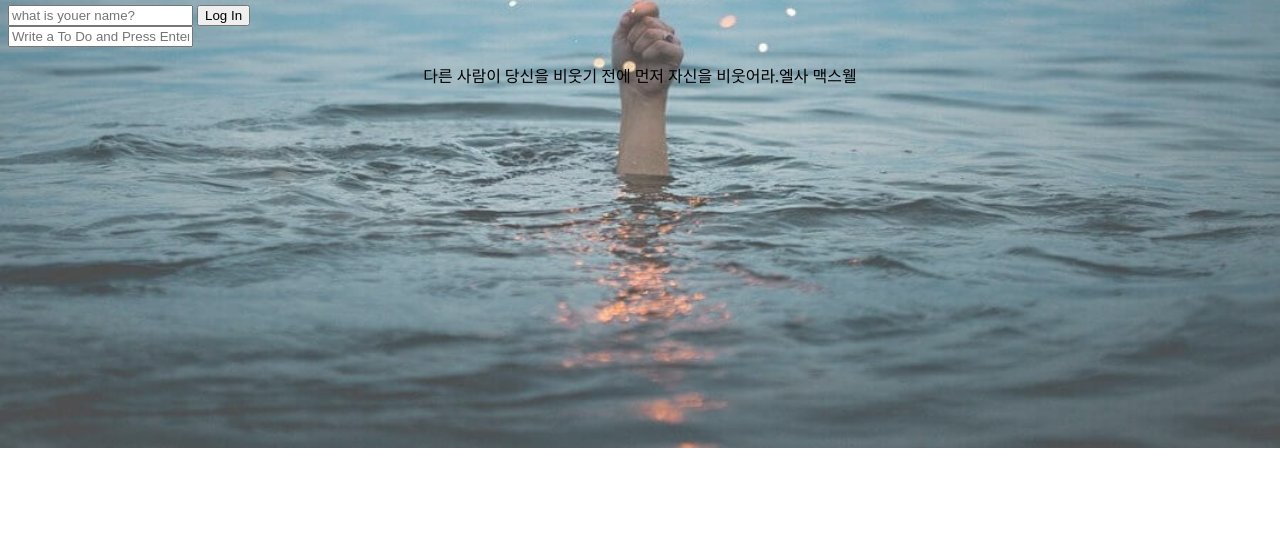
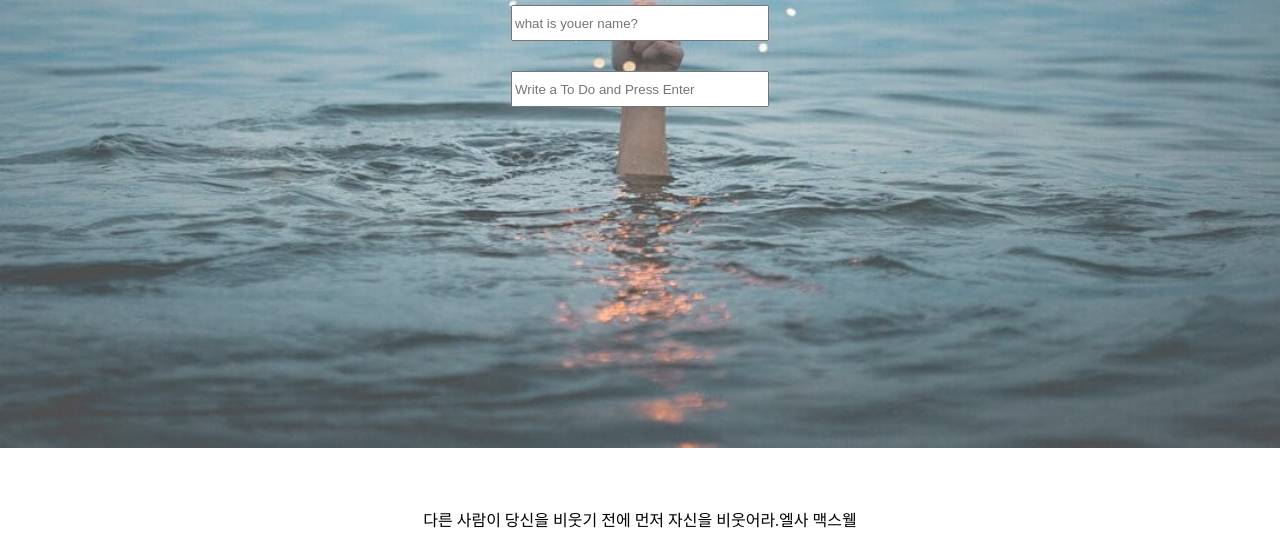
Before and after one commit to woals7480/JS-Chrome, a plain HTML site: page index.html in a window 1280 px wide. Shown: the part 352-891 px from the top of the page. Before the commit the page ends 800 px from the top, so only its background shows below. Drawn offline with Linux system fonts and the light colour scheme.

Commit message:
update js-chrome

```diff
--- a/css/style.css
+++ b/css/style.css
@@ -16,7 +16,6 @@ img {
   font-size: 5rem;
   display: flex;
   justify-content: center;
-  align-items: center;
   margin-top: 200px;
 }
 
@@ -30,5 +29,38 @@ img {
 #quote {
   display: flex;
   justify-content: center;
-  align-items: center;
+  padding-top: 350px;
 }
+
+#login-form {
+  margin-bottom: 30px;
+}
+
+#login-form input {
+  display: block;
+  margin: 0 auto;
+  width: 250px;
+  height: 30px;
+}
+
+#greeting {
+  text-align: center;
+}
+
+#todo-form {
+  margin-bottom: 20px;
+}
+
+#todo-form input {
+  display: block;
+  margin: 0 auto;
+  width: 250px;
+  height: 30px;
+}
+
+#todo-list {
+  margin: 0 auto;
+  width: 250px;
+  height: 30px;
+  mar
+}
--- a/index.html
+++ b/index.html
@@ -11,7 +11,6 @@
     <h2 id="clock"></h2>
     <form id="login-form" class="hidden">
         <input type="text" placeholder="what is youer name?" maxlength="15" required>
-        <input type="submit" value="Log In">
     </form>
     <h1 id="greeting" class="hidden"></h1>
     <form id="todo-form">
```
